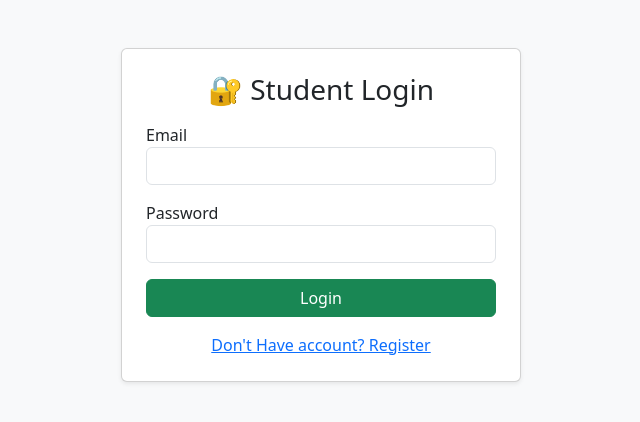
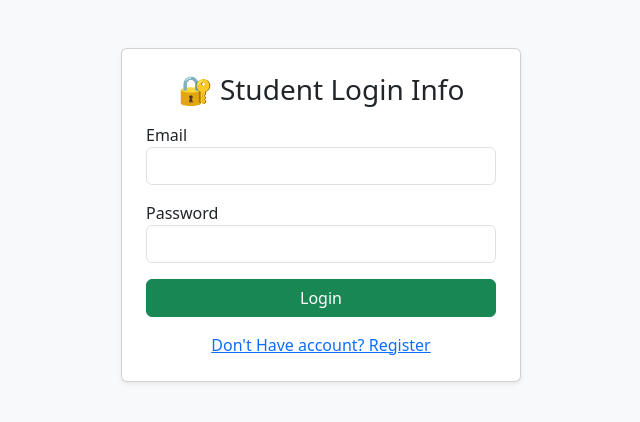
Before and after one commit to Niroshkumar10/admin-portal, a website: page public/login.html in a window 1280 px wide. Shown: the whole page, without its empty margins (319-959 px from the left). Drawn offline with nearby package versions, Linux system fonts and the light colour scheme.

Commit message:
changed h3

```diff
--- a/public/login.html
+++ b/public/login.html
@@ -11,7 +11,7 @@
 
 <div class="container mt-5">
   <div class="card p-4 shadow-sm mx-auto" style="max-width: 400px;">
-    <h3 class="text-center mb-3">🔐 Student Login</h3>
+    <h3 class="text-center mb-3">🔐 Student Login Info</h3>
     <form id="loginForm">
       <div class="mb-3">
         <label>Email</label>
```
